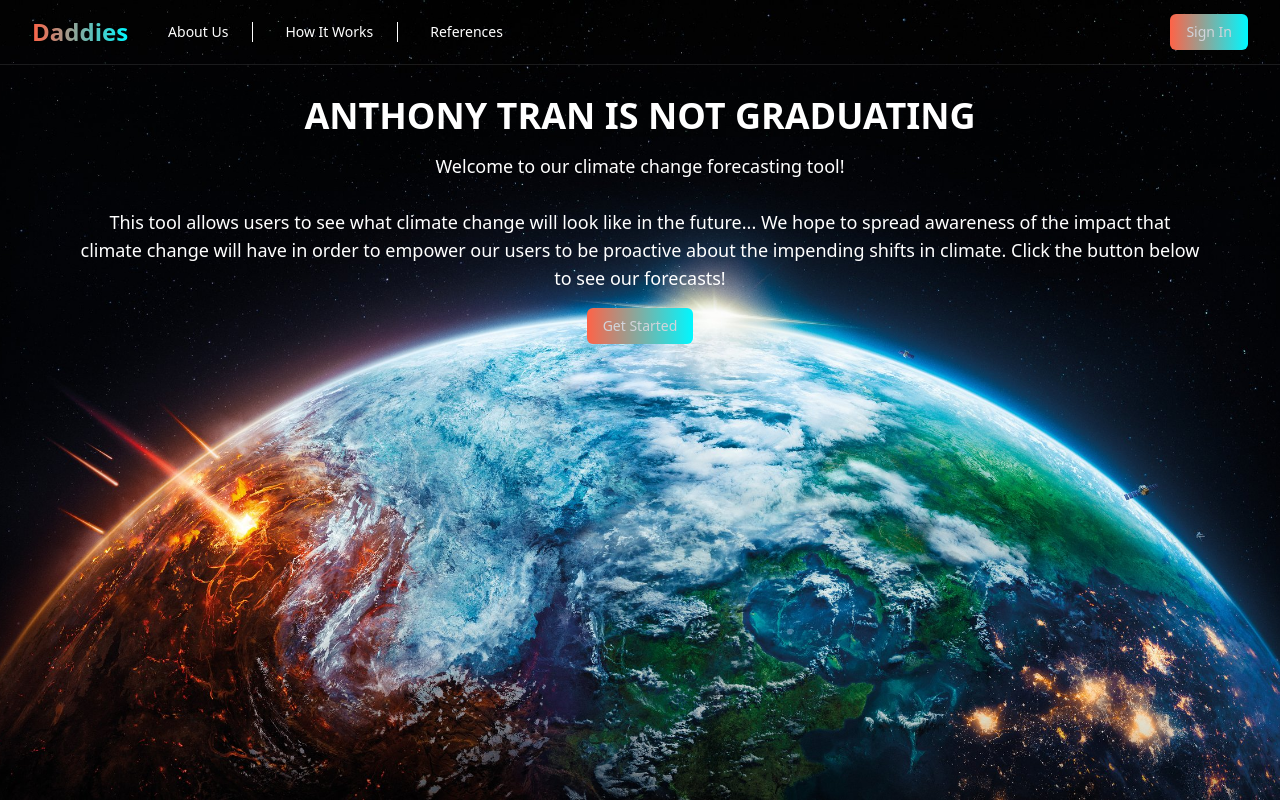
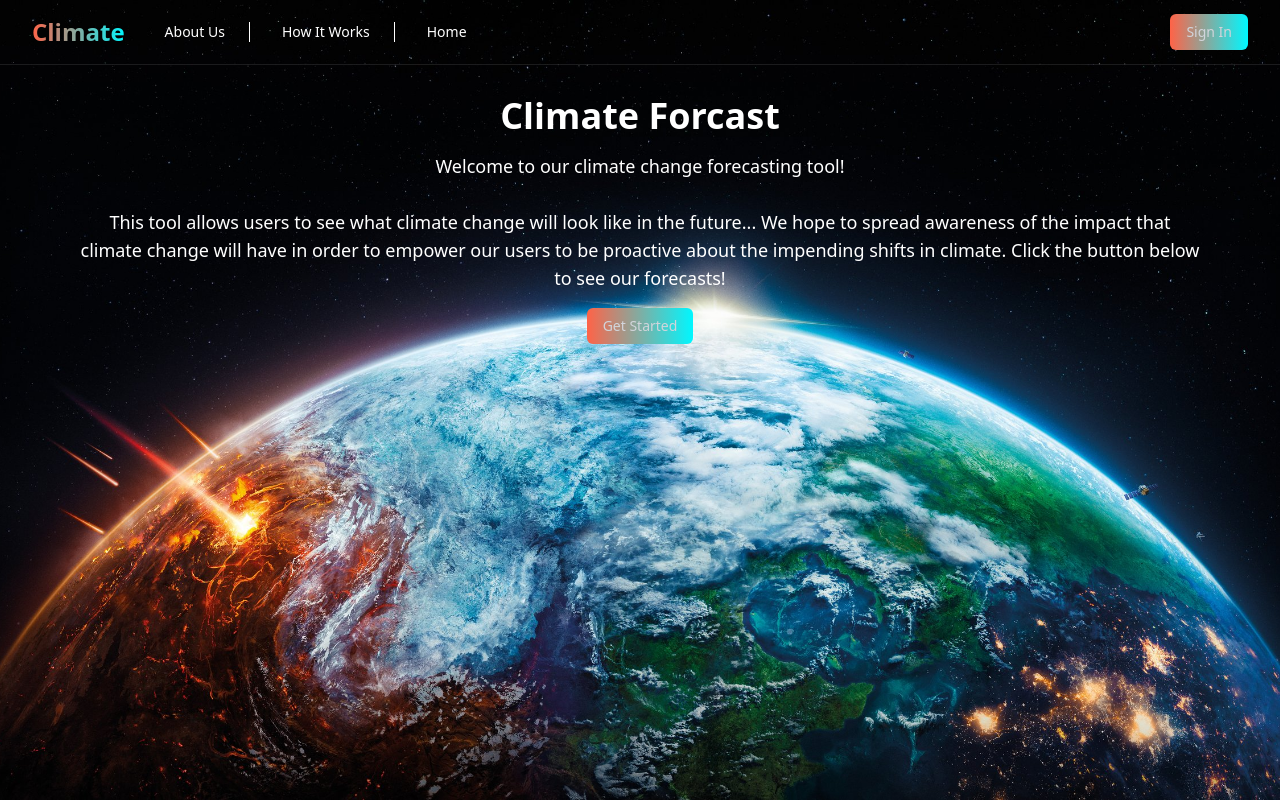
Before and after one commit to Angel-CSC/climateProject, a React (Create React App) app in the folder climate-proj-ui/climate-proj/: page / in a window 1280 px wide. Built offline with nearby package versions, Linux system fonts and the light colour scheme.

Commit message:
Fixed homepage, header, and signin page

```diff
--- a/climate-proj-ui/climate-proj/src/components/Navbar.tsx
+++ b/climate-proj-ui/climate-proj/src/components/Navbar.tsx
@@ -11,7 +11,7 @@ export default function Navbar() {
               to="/"
               className="text-2xl font-bold bg-gradient-to-r from-primary to-accent bg-clip-text text-transparent"
             >
-              Daddies
+              Climate
             </Link>
             <div className="hidden md:block ml-10">
               <div className="flex items-center space-x-8">
@@ -28,10 +28,10 @@ export default function Navbar() {
                   How It Works
                 </Link>
                 <Link
-                  to="/references"
+                  to="/"
                   className="text-sm text-white hover:text-gray-400"
                 >
-                  References
+                  Home
                 </Link>
               </div>
             </div>
--- a/climate-proj-ui/climate-proj/src/pages/Home.tsx
+++ b/climate-proj-ui/climate-proj/src/pages/Home.tsx
@@ -15,7 +15,7 @@ const Home = () => {
           paddingTop: '6rem'
         }}
       >
-        <h1 className="text-4xl font-bold mb-4 text-white">ANTHONY TRAN IS NOT GRADUATING</h1>
+        <h1 className="text-4xl font-bold mb-4 text-white">Climate Forcast</h1>
         <p className="text-lg text-white mb-4 text-center px-6 sm:px-12 md:px-20 lg:px-42">
           Welcome to our climate change forecasting tool! <br /><br />
           This tool allows users to see what climate change will look like in the future...
--- a/climate-proj-ui/climate-proj/src/pages/Troll.tsx
+++ b/climate-proj-ui/climate-proj/src/pages/Troll.tsx
@@ -15,7 +15,7 @@ const Troll = () => {
           paddingTop: '6rem'
         }}
       >
-        <h1 className="text-4xl font-bold mb-4 text-white">HAHA Yo ass THOUGHT I implemented a sign in page</h1>
+        <h1 className="text-4xl font-bold mb-4 text-white">To Be Implemented...</h1>
       </div>
     );
 };
```
Also changed, not shown: 1 other file (tests, documents, lock files or other folders).
